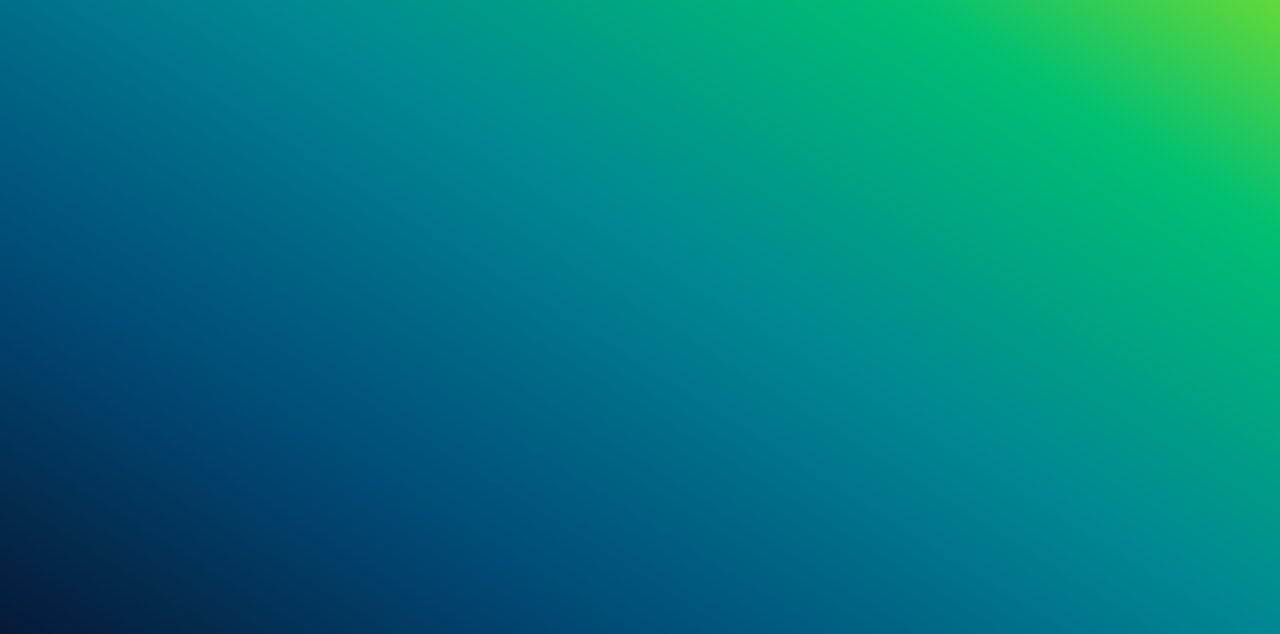
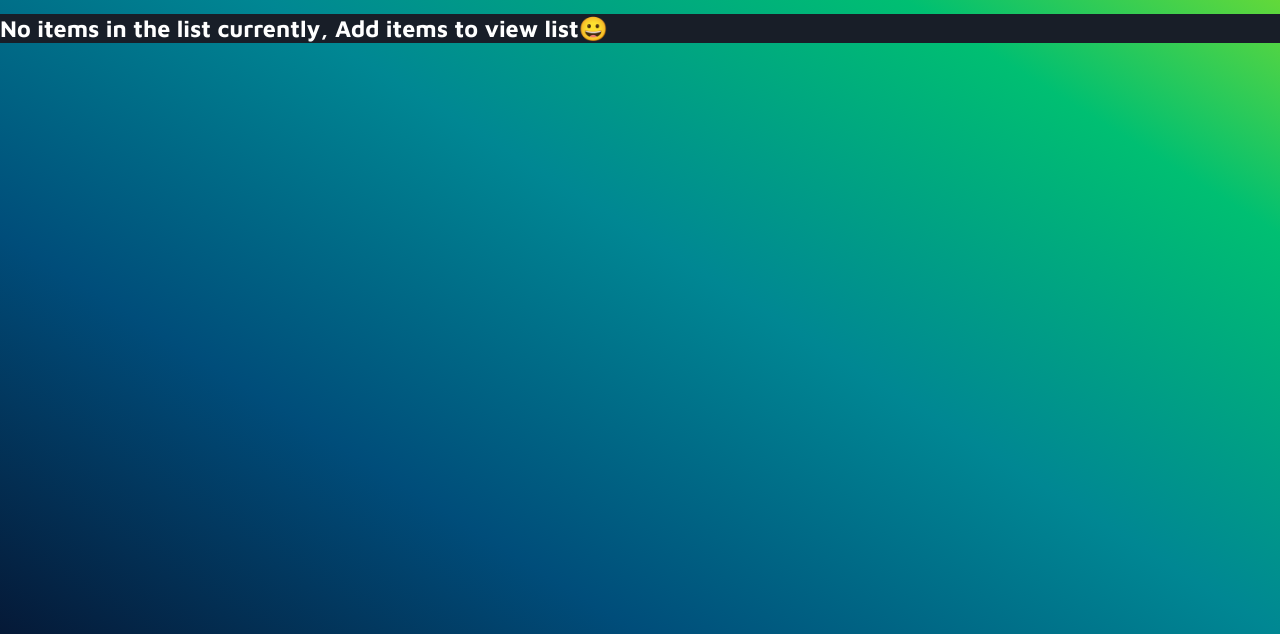
Before and after one commit to VeeralTiwari/Anime-Recommendation-Deployment, a plain HTML site: page front-end/myList.html in a window 1280 px wide. Shown: the part 166-800 px from the top of the page. Drawn offline with Linux system fonts and the light colour scheme; no server answers.

Commit message:
Update myList.html

```diff
--- a/front-end/myList.html
+++ b/front-end/myList.html
@@ -19,7 +19,9 @@
         </nav>
         <h1 class="myList">My List:</h1>
         <div class="catalogs no-flex">
-
+            <div class = "no-items">
+                <h3>No items in the list currently, Add items to view list😀</h3>
+            </div>
         </div>
         <div class="loader gear hidden">
             <img src="images/pngegg.png" alt="" />
```
